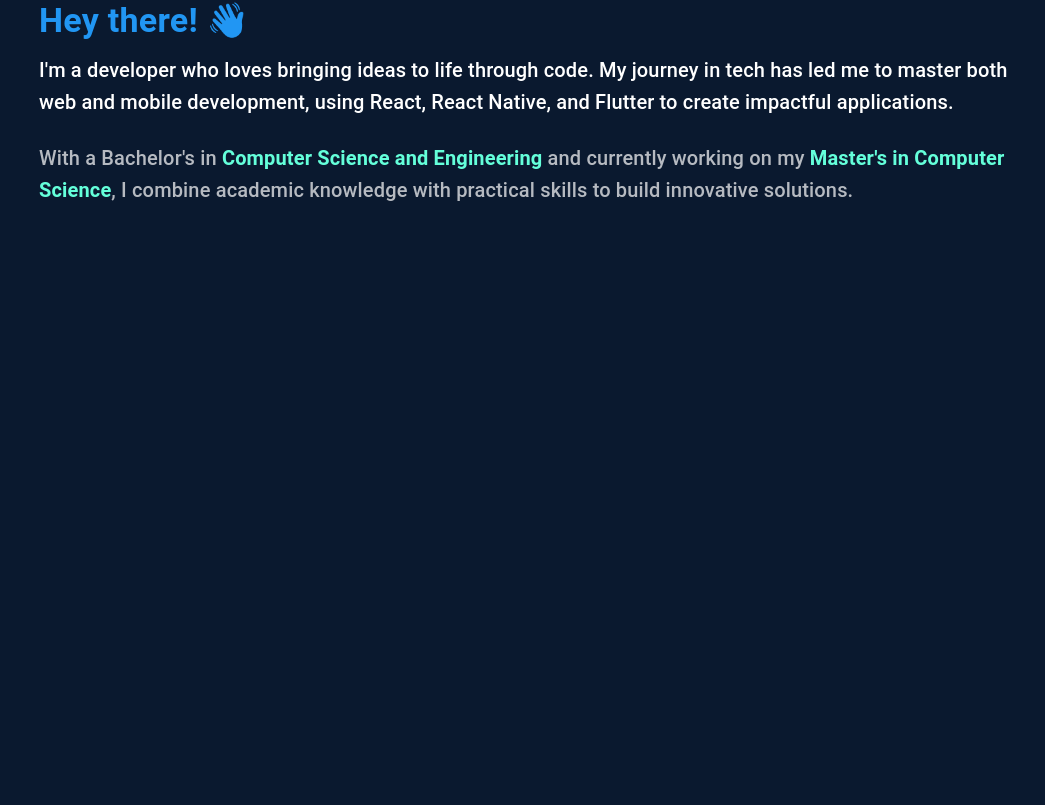
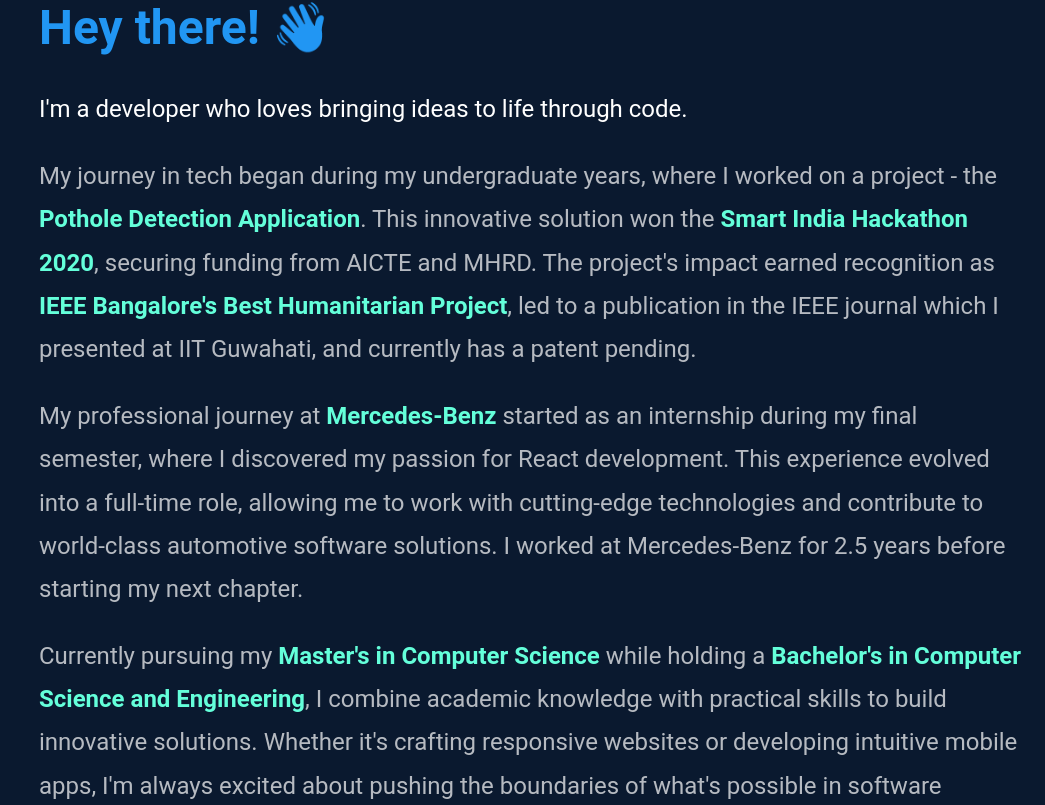
Before and after one commit to rasika-v/rasika-portfolio, a React (Create React App) app: page / in a window 1280 px wide. Shown: the part 1004-1809 px from the top of the page, without its empty margins (235-1280 px from the left). Built offline with nearby package versions, Linux system fonts and the light colour scheme.

Commit message:
About changes

```diff
--- a/src/components/NavBar.js
+++ b/src/components/NavBar.js
@@ -35,7 +35,7 @@
     { text: 'About', to: 'about' },
     { text: 'Education', to: 'education' },
     { text: 'Experience', to: 'experience' },
-    { text: 'Projects', to: 'projects' },
+    // { text: 'Projects', to: 'projects' },
     { text: 'Contact', to: 'contact' }
   ];
 
--- a/src/pages/About.js
+++ b/src/pages/About.js
@@ -14,35 +14,79 @@
         flexDirection: 'column',
         // gap: 6
       }}>
+        {/* <Box sx={{ maxWidth: '1200px', margin: '0 auto', padding: '20px' }}> */}
         <Typography
-          variant="h4"
+          variant="h3"
           gutterBottom
           sx={{
             fontWeight: 'bold',
             background: 'linear-gradient(45deg, #2196F3 30%, #21CBF3 90%)',
             WebkitBackgroundClip: 'text',
-            WebkitTextFillColor: 'transparent'
+            WebkitTextFillColor: 'transparent',
+            marginBottom: 4
           }}
         >
           Hey there! 👋
         </Typography>
 
         <Typography
-          variant="h6"
+          variant="h5"
           gutterBottom
           sx={{
-            lineHeight: 1.6,
+            lineHeight: 1.8,
             color: 'text.primary',
-            marginBottom: 3
+            marginBottom: 3,
+            '& span': {
+              color: 'primary.main',
+              fontWeight: 'bold'
+            }
           }}
         >
-          I'm a developer who loves bringing ideas to life through code. My journey in tech has led me to master both web and mobile development, using React, React Native, and Flutter to create impactful applications.
+          I'm a developer who loves bringing ideas to life through code.
+
+
+          {/* With <span>2.5 years of full-stack experience</span> as a Software Consultant at <span>Mercedes-Benz</span>, I've mastered both web and mobile development using React, React Native, and Flutter to create impactful applications. */}
         </Typography>
 
         <Typography
-          variant="h6"
+          variant="h5"
+          gutterBottom
           sx={{
-            lineHeight: 1.6,
+            lineHeight: 1.8,
+            color: 'text.secondary',
+            marginBottom: 3,
+            '& span': {
+              color: 'primary.main',
+              fontWeight: 'bold'
+            }
+          }}
+        >
+          My journey in tech began during my undergraduate years, where I worked on a project - the <span>Pothole Detection Application</span>.
+          This innovative solution won the <span>Smart India Hackathon 2020</span>, securing funding from AICTE and MHRD.
+          The project's impact earned recognition as <span>IEEE Bangalore's Best Humanitarian Project</span>, led to a publication in the IEEE journal which I presented at IIT Guwahati, and currently has a patent pending.
+        </Typography>
+
+        <Typography
+          variant="h5"
+          gutterBottom
+          sx={{
+            lineHeight: 1.8,
+            color: 'text.secondary',
+            marginBottom: 3,
+            '& span': {
+              color: 'primary.main',
+              fontWeight: 'bold'
+            }
+          }}
+        >
+          My professional journey at <span>Mercedes-Benz</span> started as an internship during my final semester, where I discovered my passion for React development. This experience evolved into a full-time role, allowing me to work with cutting-edge technologies and contribute to world-class automotive software solutions.
+          I worked at Mercedes-Benz for 2.5 years before starting my next chapter.
+        </Typography>
+
+        <Typography
+          variant="h5"
+          sx={{
+            lineHeight: 1.8,
             color: 'text.secondary',
             '& span': {
               color: 'primary.main',
@@ -50,10 +94,11 @@
             }
           }}
         >
-          With a Bachelor's in <span>Computer Science and Engineering</span> and currently working on my <span>Master's in Computer Science</span>, I combine academic knowledge with practical skills to build innovative solutions.
+          Currently pursuing my <span>Master's in Computer Science</span> while holding a <span>Bachelor's in Computer Science and Engineering</span>, I combine academic knowledge with practical skills to build innovative solutions.
+          Whether it's crafting responsive websites or developing intuitive mobile apps, I'm always excited about pushing the boundaries of what's possible in software development.
         </Typography>
+      </Box>
 
-      </Box>
     </Container>
   );
 };
```
